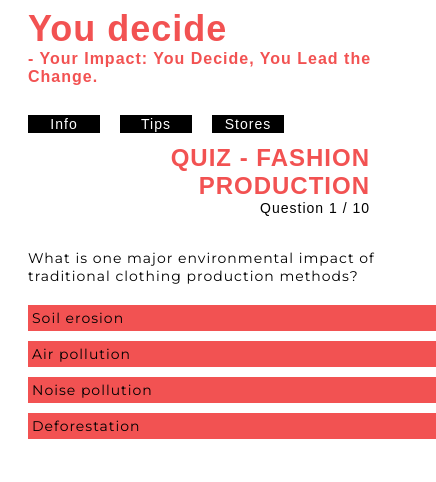
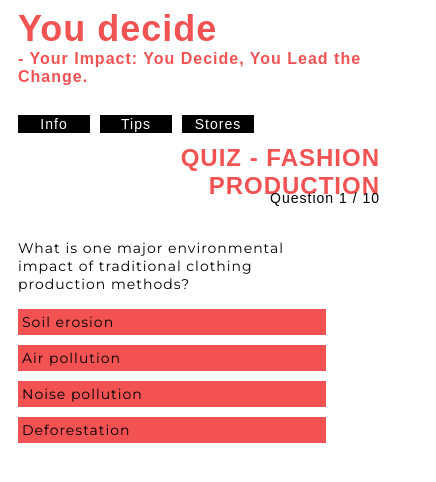
Before and after one commit to Idahel/Final-project, a React (Vite) app: page /quiz in a window 390 px wide. Shown: the top 482 px of the page, 436 px wide, since content can reach past the window. Built offline with nearby package versions, Linux system fonts and the light colour scheme; a web font is replaced by a local one.

Commit message:
test mobile

```diff
--- a/src/components/ComponentsStyling/Quiz.css
+++ b/src/components/ComponentsStyling/Quiz.css
@@ -7,7 +7,7 @@
 .quiz-page h1 {
 text-align: left;
 font-size: 36px;
-margin-left: 20px;
+margin-left: 10px;
 margin-top: 0px;
 margin-bottom: 0px;
 color: #F25252;
@@ -16,14 +16,14 @@ color: #F25252;
 .quiz-page h2 {
   text-align: left;
   font-size: 16px;
-  margin-left: 20px;
+  margin-left: 10px;
   margin-top: 0px;
   color: #F25252;
 }
 
 .quiz-page h3 {
   text-align: right;
-  margin-right: 20px;
+  margin-right: 10px;
   width: 300px;
   position: fixed;
   top: 120px;
@@ -34,7 +34,7 @@ color: #F25252;
 }
 
 .quiz-page p {
-  margin: 20px;
+  margin: 10px;
   font-size: 14px;
   font-family: "Montserrat", Arial, Helvetica, sans-serif;
 }
@@ -42,7 +42,7 @@ color: #F25252;
 .quiz-page nav {
   display: flex;
   justify-content: flex-start;
-  margin-left: 20px;
+  margin-left: 10px;
 }
 
 .quiz-page ul {
@@ -58,7 +58,7 @@ color: #F25252;
 
 .quiz-page li {
   cursor: pointer;
-  margin-right: 20px;
+  margin-right: 10px;
   text-align: center;
   width: 70px;
   padding: 1px;
@@ -78,10 +78,9 @@ color: #F25252;
 
 .quiz-page .question-number {
   color: #000000;
-  margin-right: 20px;
+  margin-right: 10px;
   font-family: 'Bebas Neue', sans-serif;
   text-align: right;
-  margin-right: 20px;
   width: 300px;
   position: fixed;
   top: 180px;
@@ -91,16 +90,15 @@ color: #F25252;
 .quiz-page .quiz-ul {
   list-style: none;
   padding: 0;
-  margin-left: 20px;
+  margin-left: 10px;
   flex-direction: column;
 }
 
 .quiz-page .quiz-li {
   cursor: pointer;
-  margin-right: 20px;
   margin-bottom: 10px;
   text-align: left;
-  width: 400px;
+  width: 300px;
   padding: 4px;
   font-size: 14px;
   background-color: #F25252;
@@ -115,20 +113,20 @@ color: #F25252;
 }
 
 .quiz-page .quiz-question{
-  width: 400px;
+  width: 300px;
   position: relative;
   top: 80px;
 }
 
 .quiz-page .quiz-explanation {
-  width: 400px;
+  width: 300px;
   position: relative;
   top: 80px;
 }
 
 .quiz-page button {
   margin-top: 20px;
-  margin-left: 20px;
+  margin-left: 10px;
   font-size: 14px;
   cursor: pointer;
   background-color: #000000;
@@ -167,10 +165,12 @@ color: #F25252;
 
   .quiz-page h1 {
     font-size: 64px;
+    margin-left: 20px;
   }
 
   .quiz-page h2 {
     font-size: 36px;
+    margin-left: 20px;
   }
 
   .quiz-page h3 {
@@ -184,12 +184,14 @@ color: #F25252;
 
   .quiz-page p{
     font-size: 18px;
+    margin-left: 20px;
   }
 
   .quiz-page li {
     width: 140px;
     font-size: 24px;
     margin-right: 30px;
+    margin-left: 10px;
     padding: 3px;
   }
 
@@ -205,12 +207,14 @@ color: #F25252;
     width: 600px;
     position: relative;
     top: 140px;
+    margin-left: 20px;
   }
 
   .quiz-page .quiz-explanation {
     width: 600px;
     position: relative;
     top: 140px;
+    margin-left: 20px;
   }
 
   .quiz-page .question-number {
@@ -227,15 +231,18 @@ color: #F25252;
     top: 160px;
     font-size: 20px;
     padding: 5px;
+    margin-left: 20px;
   }
 
   .quiz-summit {
     position: relative;
     top: 130px;
+    margin-left: 20px;
   }
 
   .quiz-page .restart-button {
     position: relative;
     top: 20px;
+    margin-left: 20px;
   }
 }
```
